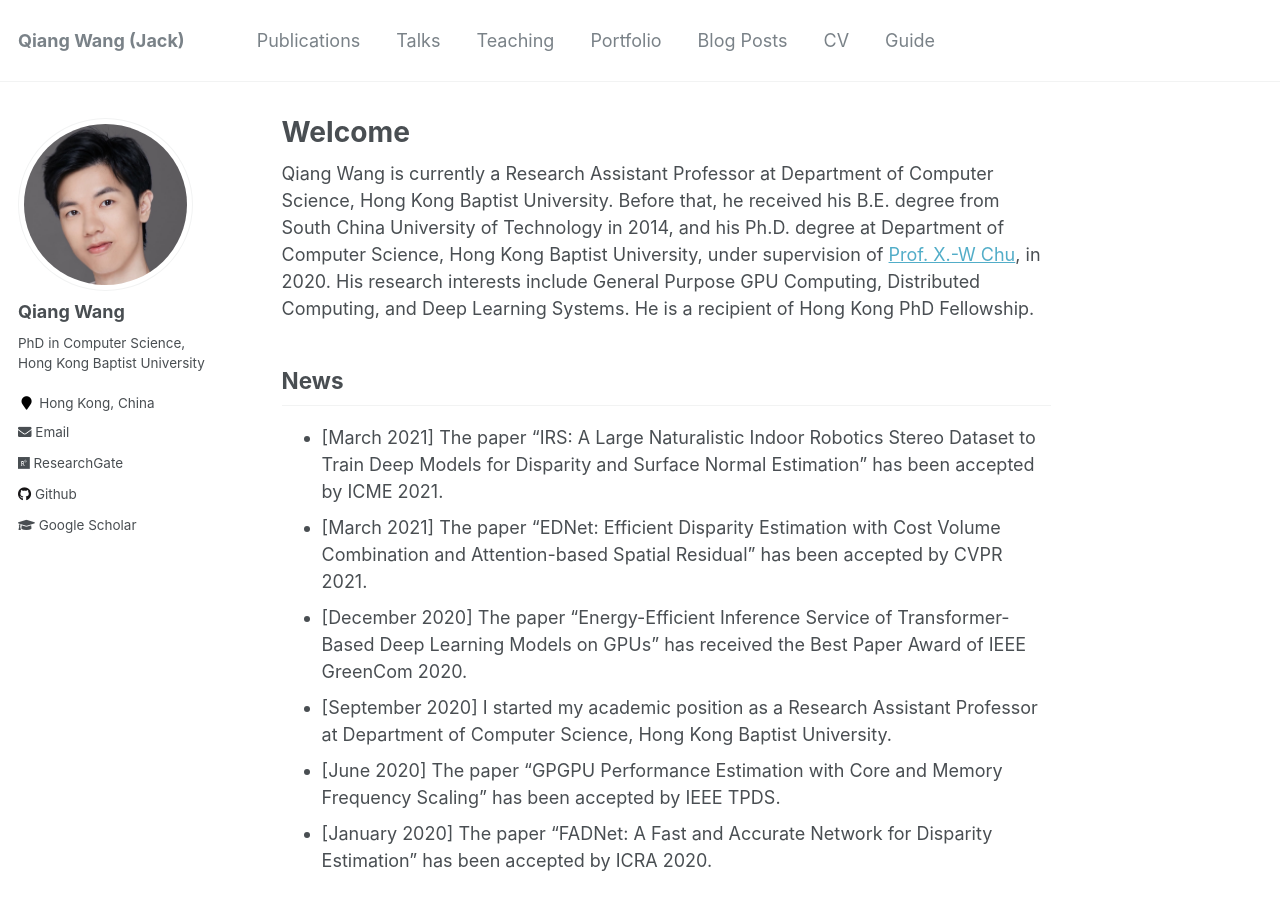
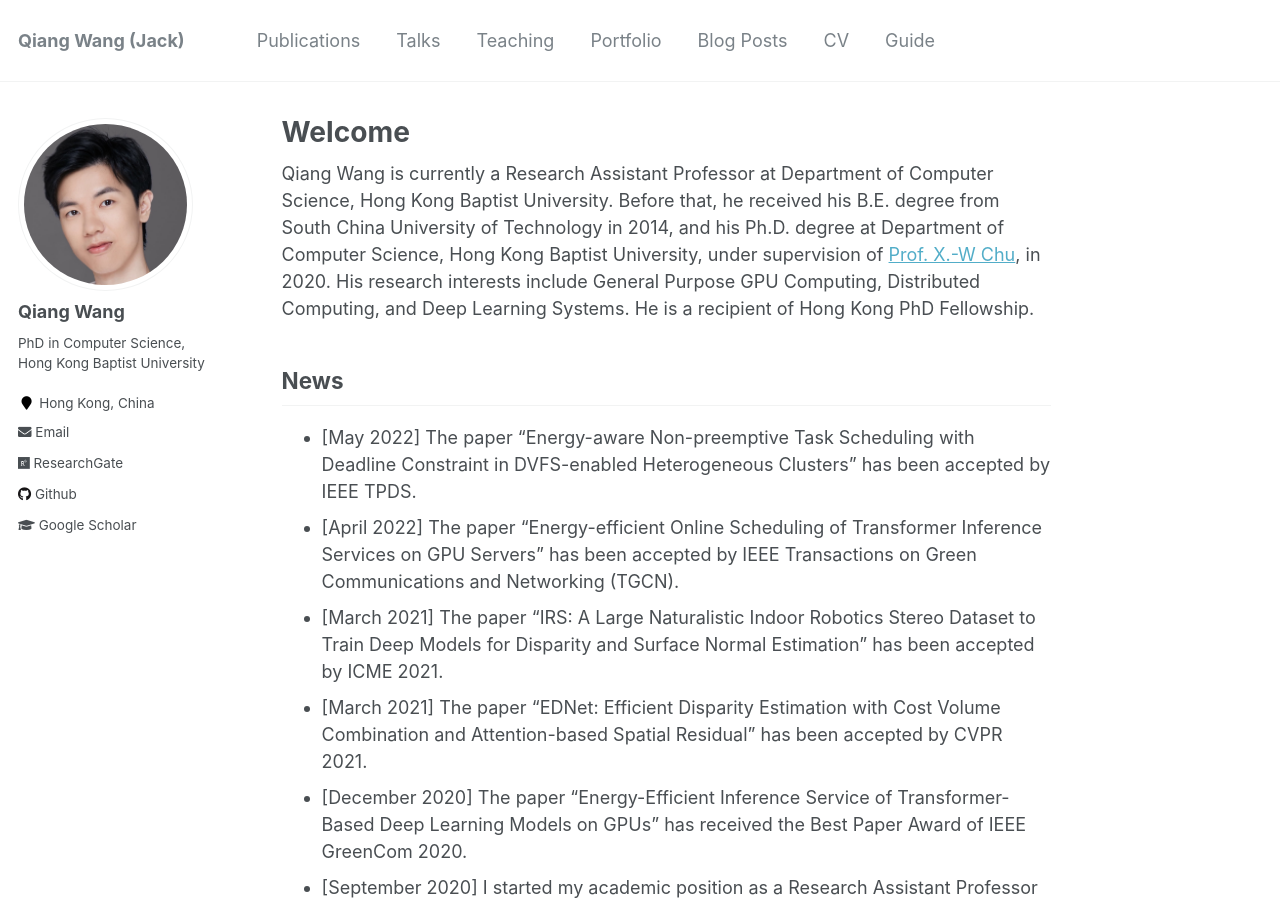
Before and after one commit to blackjack2015/blackjack2015.github.io, a Jekyll site: the page built from _pages/about.md, in a window 1280 px wide and 900 px high. Built offline with Jekyll 4.4.1, drawn with Linux system fonts in a browser that asks for light colours; some of the changed text lies outside the part shown.

Commit message:
Update about.md

```diff
--- a/_pages/about.md
+++ b/_pages/about.md
@@ -12,6 +12,8 @@ redirect_from:
 Qiang Wang is currently a Research Assistant Professor at Department of Computer Science, Hong Kong Baptist University. Before that, he received his B.E. degree from South China University of Technology in 2014, and his Ph.D. degree at Department of Computer Science, Hong Kong Baptist University, under supervision of [Prof. X.-W Chu](https://www.comp.hkbu.edu.hk/~chxw/), in 2020. His research interests include General Purpose GPU Computing, Distributed Computing, and Deep Learning Systems. He is a recipient of Hong Kong PhD Fellowship.
 
 ## News
++ \[May 2022\] The paper “Energy-aware Non-preemptive Task Scheduling with Deadline Constraint in DVFS-enabled Heterogeneous Clusters” has been accepted by IEEE TPDS.
++ \[April 2022\] The paper “Energy-efficient Online Scheduling of Transformer Inference Services on GPU Servers” has been accepted by IEEE Transactions on Green Communications and Networking (TGCN).
 + \[March 2021\] The paper “IRS: A Large Naturalistic Indoor Robotics Stereo Dataset to Train Deep Models for Disparity and Surface Normal Estimation” has been accepted by ICME 2021.
 + \[March 2021\] The paper “EDNet: Efficient Disparity Estimation with Cost Volume Combination and Attention-based Spatial Residual” has been accepted by CVPR 2021.
 + \[December 2020\] The paper “Energy-Efficient Inference Service of Transformer-Based Deep Learning Models on GPUs” has received the Best Paper Award of IEEE GreenCom 2020.
@@ -43,12 +45,16 @@ Qiang Wang is currently a Research Assistant Professor at Department of Computer
 + Invited TPC Chair for Conferences
     + IEEE International Conference on Data Science and Information Technology (DSIT), 2022
 + Invited Program Committee Member for Conferences
+    + USENIX Annual Technical Conference (ATC) artifact evaluation, 2022
+    + USENIX Symposium on Operating Systems Design and Implementation (OSDI) artifact evaluation, 2022
     + IEEE International Conference on High Performance Computing and Communications (HPCC), 2021
     + IEEE International Conference on High Performance Computing, Data & Analytics (HiPC), 2021~2022
     + IEEE International Conference on Parallel and Distributed Systems (ICPADS), 2021
     + The 5th International Workshop on Embedded and Mobile Deep Learning Workshop, co-located with ACM MobiSys, 2021
     + IEEE Conference on Data Science and Systems (IEEE DSS), 2020~2021
 + Invited Reviewer for Conferences and Journals
+    + The European Conference on Computer Vision (ECCV), emergency reviewer, 2022
+    + IEEE Transactions on Big Data (TBD)
     + IEEE Conference on Robotics and Automation (IEEE ICRA), 2021
     + IEEE Transactions on Network Science and Engineering (TNSE)
     + IEEE Network Magazine
```
